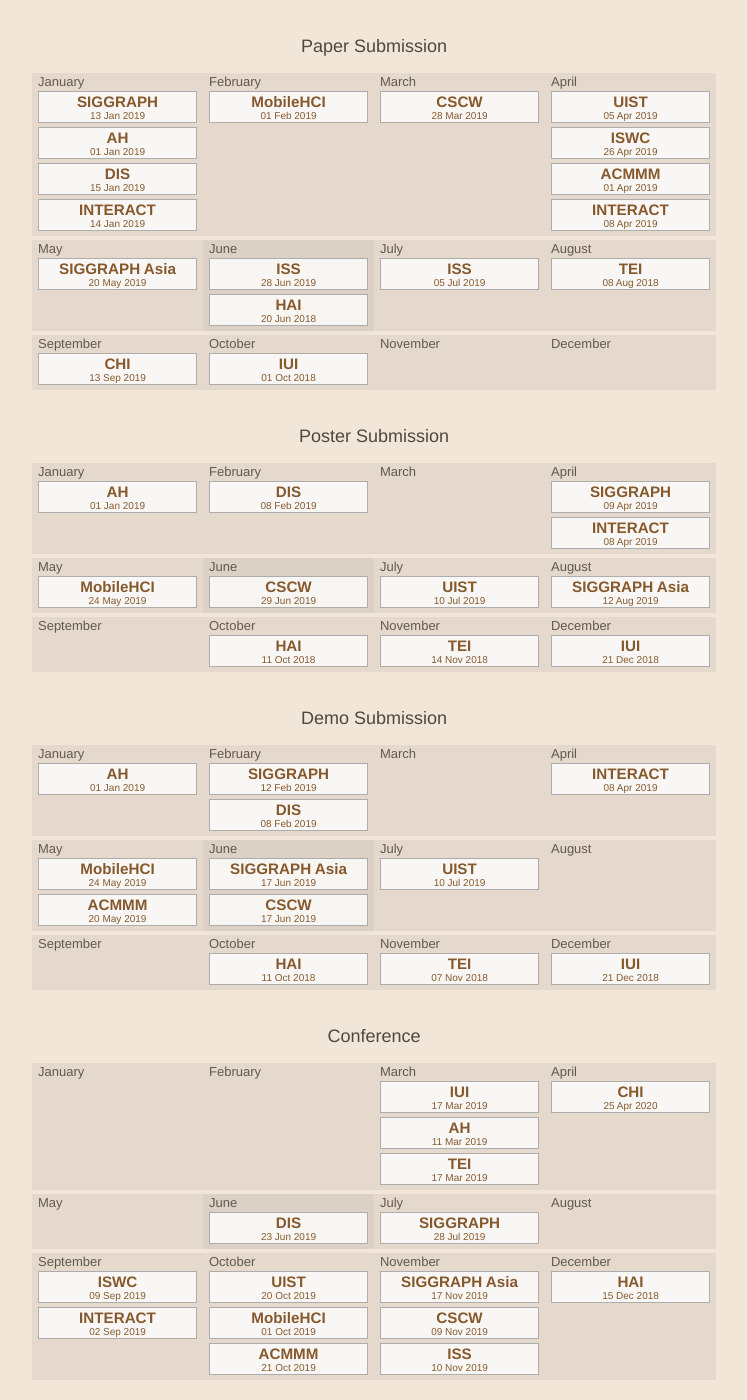
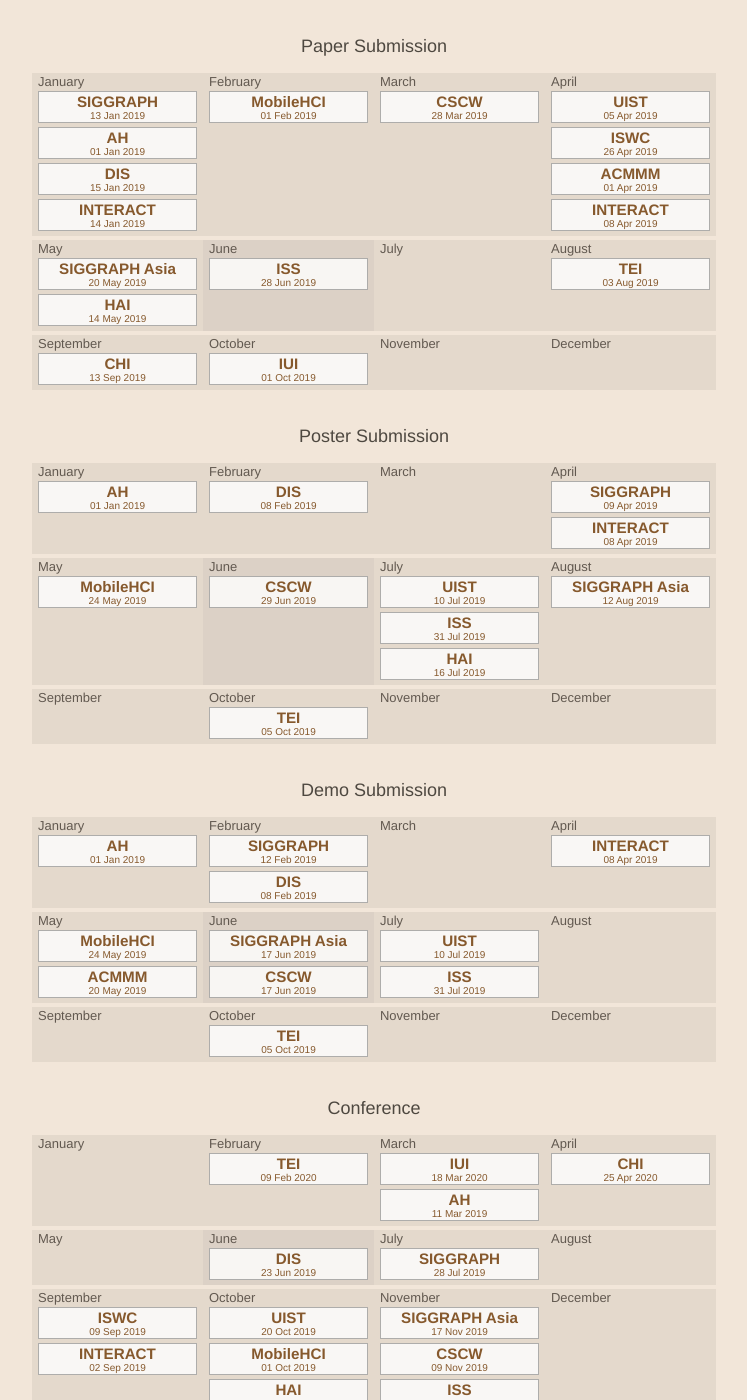
Before and after one commit to hci-calendar/hci-calendar.github.io, a Jekyll site: the page built from _pages/hci.md, in a window 1280 px wide and 1400 px high, scrolled down 335 px. Shown: the whole window, without its empty margins (266-1013 px from the left). Built offline with Jekyll 4.4.1, drawn with Linux system fonts in a browser that asks for light colours; comment, search, counter and statistics services are not loaded; some of the changed text lies outside the part shown.

```diff
--- a/_data/cal/hci.yml
+++ b/_data/cal/hci.yml
@@ -170,10 +170,7 @@
       type: E-Tech (Demo)
       date: "2018-07-01"
     -
-      type: Technical Brief (Short Paper)
-      date: "2018-08-26"
-    -
-      type: Poster
+      type: Technical Brief and Poster
       date: "2018-08-26"
 
 - name: CSCW
@@ -244,6 +241,21 @@
 - name: IUI
   long: ACM International Conference on Intelligent User Interfaces
   years:
+  -
+    year: 2020
+    date: "2020-03-18"
+    url : http://iui.acm.org/2020/
+    info: Cagliari, Italy
+    submissions:
+    -
+      type: Paper
+      date: "2019-10-01"
+    -
+      type: Poster
+      date: "TBA"
+    -
+      type: Demo
+      date: "TBA"
   -
     year: 2019
     date: "2019-03-17"
@@ -320,17 +332,14 @@
     info: "--% - Daejeon, Korea"
     submissions:
     -
-      type: Papers and Notes (Abstract Deadline)
+      type: Papers and Notes
       date: "2019-06-28"
     -
-      type: Papers and Notes (Full Submissions)
-      date: "2019-07-05"
-    -
       type: Demo
-      date: "2019-??-??"
+      date: "2019-07-31"
     -
       type: Poster
-      date: "2019-??-??"
+      date: "2019-07-31"
   -
     year: 2018
     date: "2018-11-25"
@@ -428,10 +437,22 @@
   long: International Conference on Human-Agent Interaction
   years:
   -
+    year: 2019
+    date: "2019-10-06"
+    url : http://hai-conference.net/hai2019/
+    info: Kyoto, Japan
+    submissions:
+    -
+      type: Paper
+      date: "2019-05-14"
+    -
+      type: Poster
+      date: "2019-07-16"
+  -
     year: 2018
     date: "2018-12-15"
     url : http://hai-conference.net/hai2018/
-    info: --%
+    info: Southampton, UK
     submissions:
     -
       type: Paper
@@ -446,6 +467,21 @@
 - name: TEI
   long: International Conference on Tangible, Embedded and Embodied Interactions
   years:
+  -
+    year: 2020
+    date: "2020-02-09"
+    url : https://tei.acm.org/2020/
+    info: Sydney, Australia
+    submissions:
+    -
+      type: Paper
+      date: "2019-08-03"
+    -
+      type: WiP (Poster)
+      date: "2019-10-05"
+    -
+      type: Art Track (Demo)
+      date: "2019-10-05"
   -
     year: 2019
     date: "2019-03-17"
```
